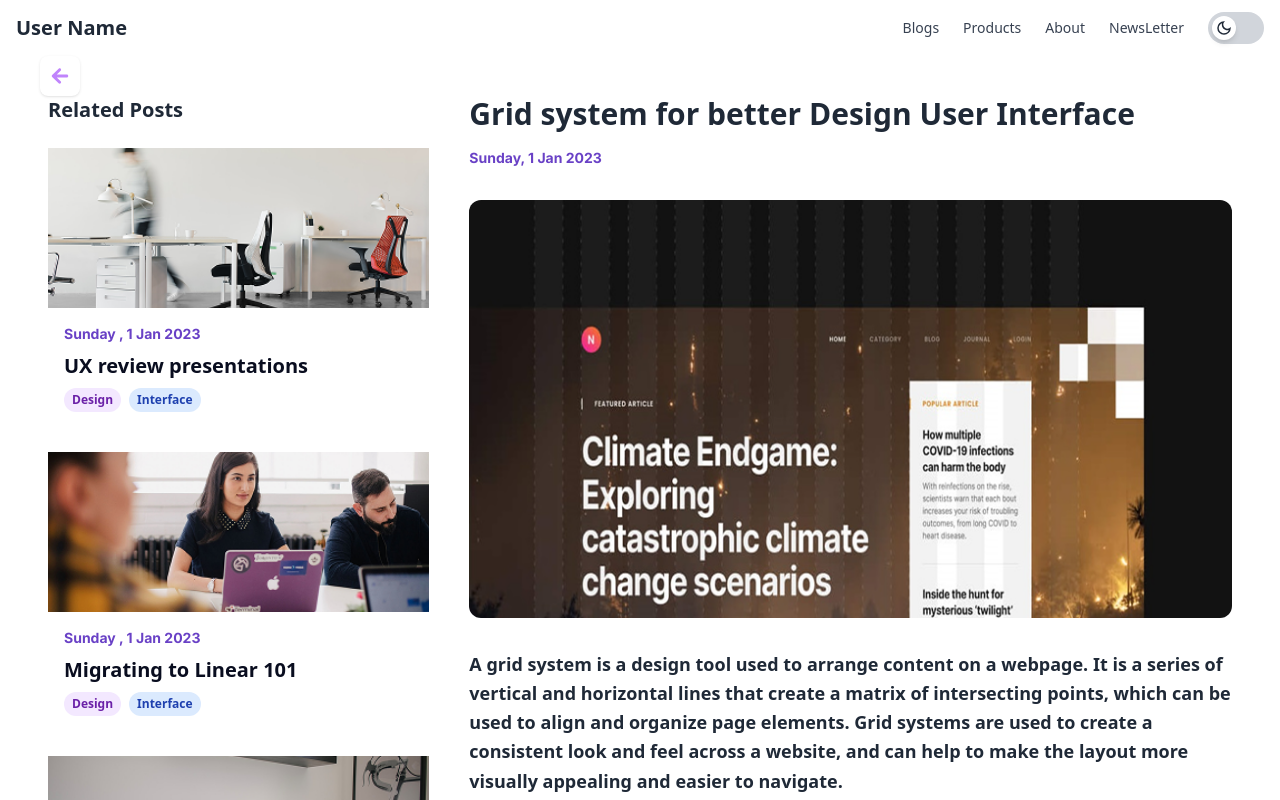
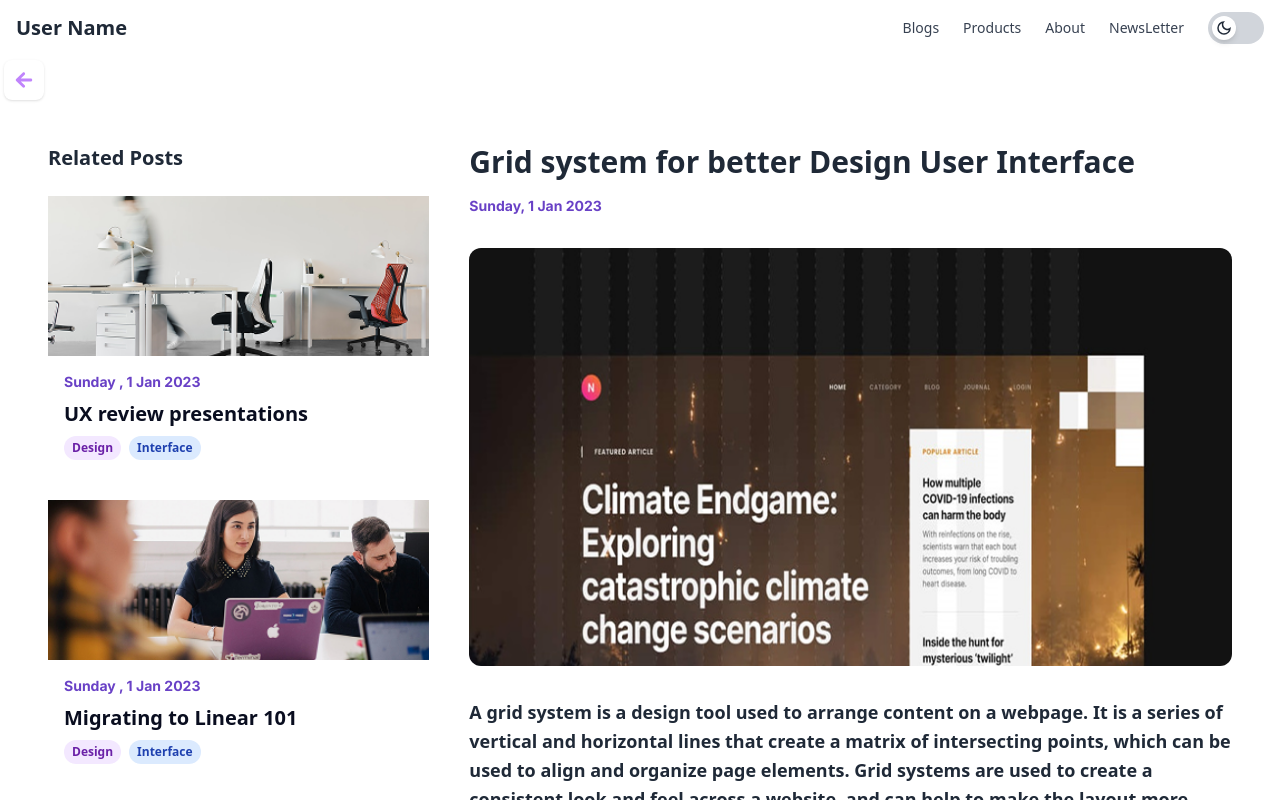
Before and after one commit to Eng-Afraa-Saleh/TheBlogs-Website, a React (Vite) app: page /TheBlogs-Website/article/1 in a window 1280 px wide. Shown: the top 800 px of the page. Built offline with nearby package versions, Linux system fonts and the light colour scheme.

Commit message:
first commit

```diff
--- a/src/Components/Pages/ArticleDetails.tsx
+++ b/src/Components/Pages/ArticleDetails.tsx
@@ -39,7 +39,7 @@ const fadeInUp = {
 
   return (
     <>
-      <button  onClick={() => navigate("/")} className="fixed left-10 z-50 bg-white dark:bg-gray-800 p-2 rounded-lg shadow hover:bg-gray-100 dark:hover:bg-gray-700 transition">
+      <button  onClick={() => navigate("/")} className="m-1 bg-white dark:bg-gray-800 p-2 rounded-lg shadow hover:bg-gray-100 dark:hover:bg-gray-700 transition">
       <IoMdArrowRoundBack className="w-6 h-6 text-purple-400" /></button>
 
 <div className="w-full px-12 py-10 text-[#090D1F] dark:text-white bg-white dark:bg-[#090D1F]">
```
